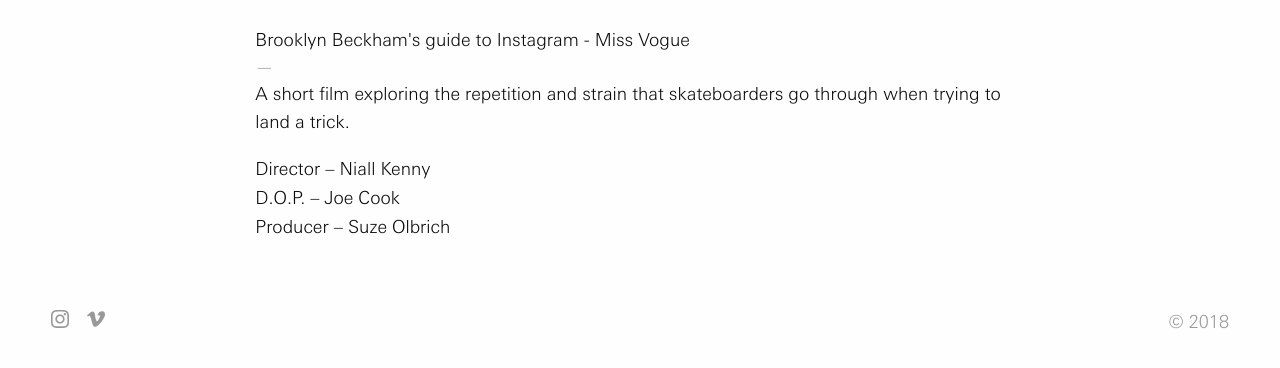
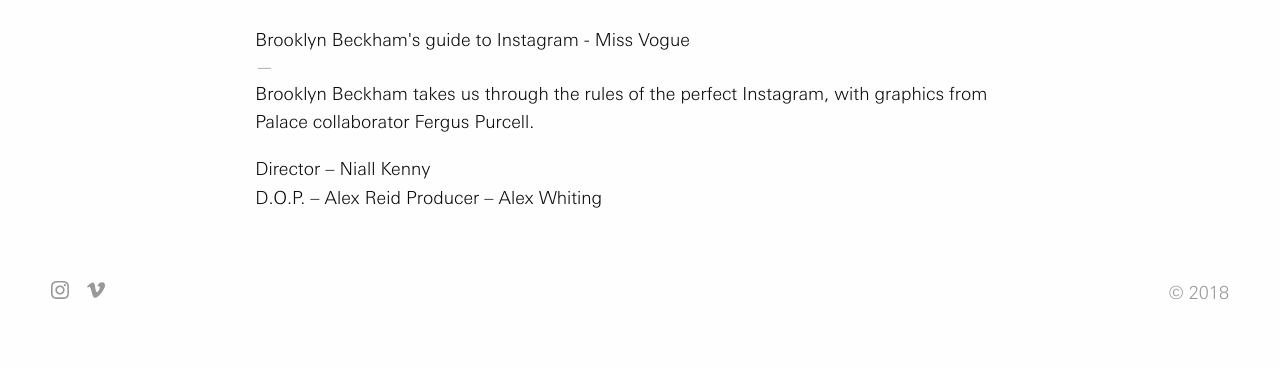
Before and after one commit to garethjohnsdesign/niallkenny.com, a Jekyll site: the page built from _projects/brooklyn-beckham.markdown, in a window 1280 px wide, cut to the strip 565-953 px from the top of the page. Shown: the top 368 px of the strip. Built offline with Jekyll 4.4.1, drawn with Linux system fonts in a browser that asks for light colours.

Commit message:
Updated Brooklyn Beckham

```diff
--- a/_projects/brooklyn-beckham.markdown
+++ b/_projects/brooklyn-beckham.markdown
@@ -2,13 +2,13 @@
 title: Brooklyn Beckham's guide to Instagram - Miss Vogue
 date: 2015-01-01 00:00:00 Z
 position: 3
-image: "/uploads/technical-difficulties.jpg"
-vimeo: 115969586
+image: "/uploads/Screen%20Shot%202018-08-02%20at%2020.32.34.jpg"
+vimeo: 142878549
 layout: project
 ---
 
-A short film exploring the repetition and strain that skateboarders go through when trying to land a trick.
+Brooklyn Beckham takes us through the rules of the perfect Instagram, with graphics from Palace collaborator Fergus Purcell.
 
 Director – Niall Kenny
-D.O.P. – Joe Cook
-Producer – Suze Olbrich
+D.O.P. – Alex Reid
+Producer – Alex Whiting
```
